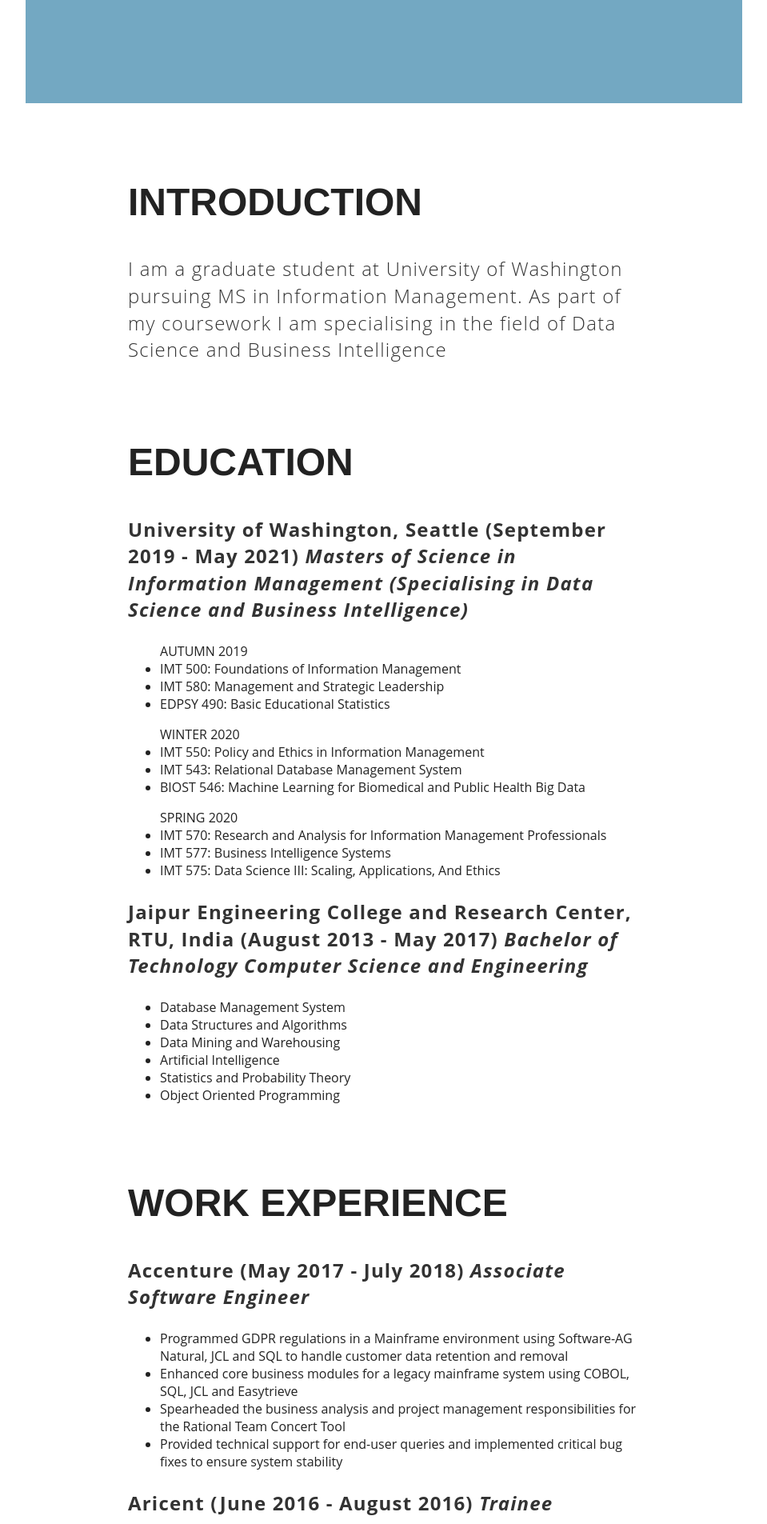
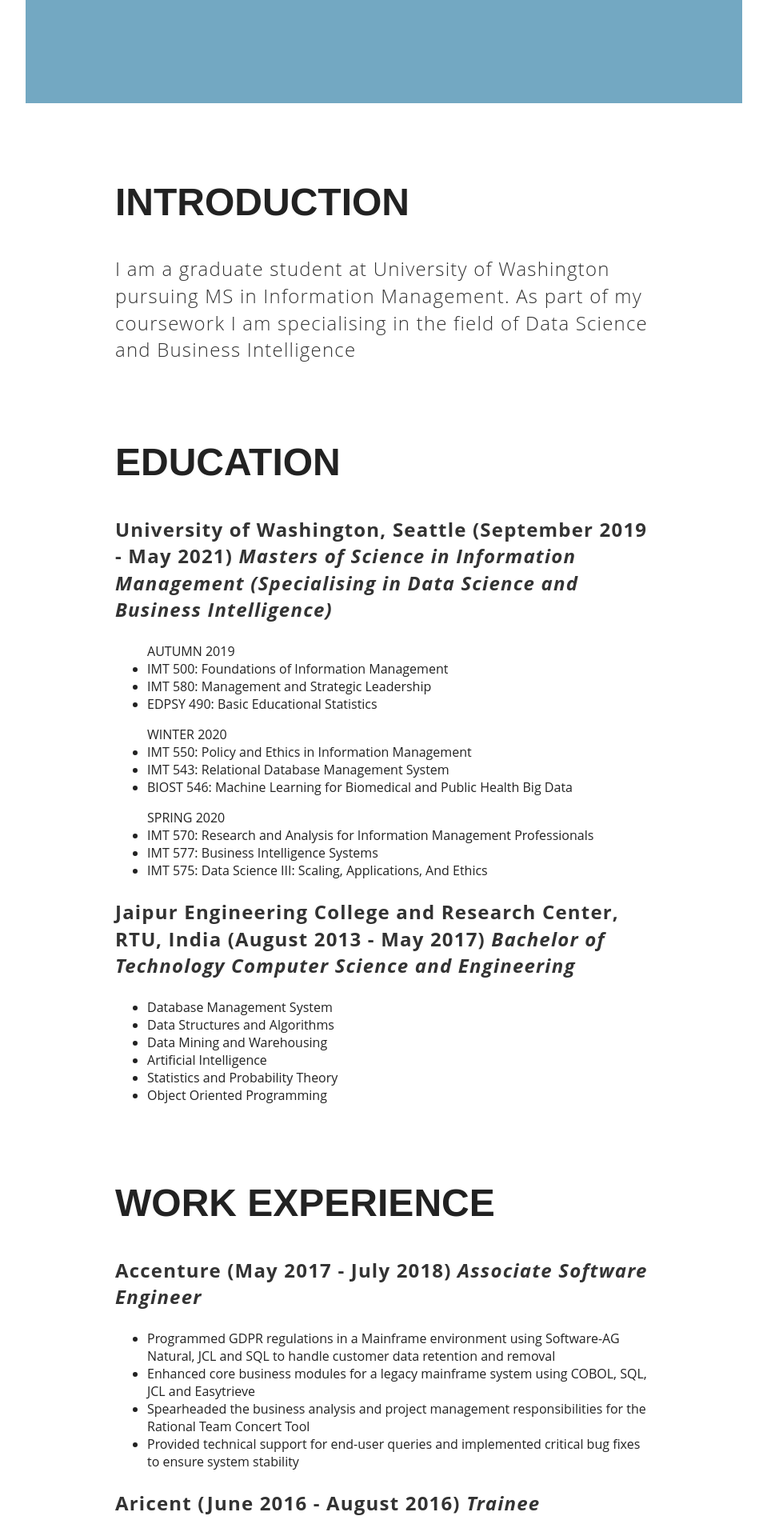
Before and after one commit to shreyakaul/shreyakaul.github.io, a Jekyll site: the page built from index.html, in a window 1280 px wide. Shown: the part 543-2448 px from the top of the page at 80% size, without its empty margins (160-1119 px from the left). Built offline with Jekyll 4.4.1, drawn with Linux system fonts in a browser that asks for light colours.

Commit message:
Update main.css

```diff
--- a/css/main.css
+++ b/css/main.css
@@ -116,7 +116,7 @@ body {
 .introduction-section,
 .location-section,
 .questions-section {
-    max-width: 40em;
+    max-width: 42em;
     margin-left: auto;
     margin-right: auto;
     margin-top: 2em;
@@ -188,7 +188,7 @@ h2 {
 .introduction-section,
 .location-section,
 .questions-section {
-    max-width: 40em;
+    max-width: 42em;
     margin-left: auto;
     margin-right: auto;
     margin-top: 2em;
```
